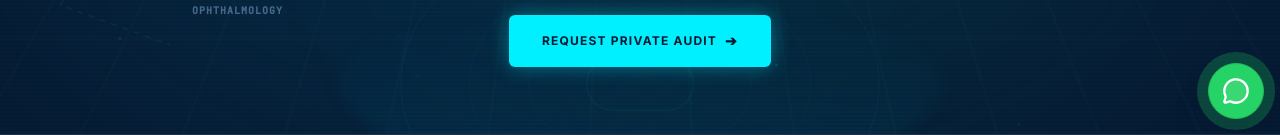
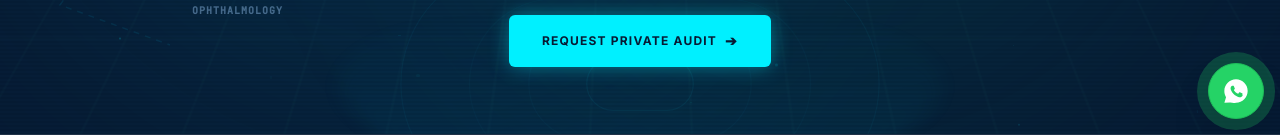
Before and after one commit to rupandas887-design/Healthcare-Creative-Agency, a React (Vite) app: page / in a window 1280 px wide. Shown: the part 665-800 px from the top of the page. Built offline with nearby package versions, Linux system fonts and the light colour scheme.

Commit message:
feat: replace WhatsApp icons with custom SVG
Replaced Lucide-react icons with custom WhatsApp SVG assets to ensure consistent branding and branding-compliant visual representation across the portal.

```diff
--- a/src/App.tsx
+++ b/src/App.tsx
@@ -8,7 +8,7 @@ import BookingForm from "./components/BookingForm";
 import Footer from "./components/Footer";
 import ScrollReveal from "./components/ScrollReveal";
 import { motion, AnimatePresence } from "motion/react";
-import { Activity, ChevronRight, Sparkles, Menu, X, MessageCircle } from "lucide-react";
+import { Activity, ChevronRight, Sparkles, Menu, X } from "lucide-react";
 
 export default function App() {
   const [logs, setLogs] = useState<TrackingEventLog[]>([]);
@@ -516,7 +516,13 @@ Thank you.`;
           onClick={() => handleLogEvent("WhatsApp Chat Clicked", "Contact", "Floating WhatsApp Button Clicked")}
           className="relative flex items-center justify-center w-14 h-14 bg-[#25D366] text-white rounded-full shadow-2xl transition-shadow cursor-pointer border border-[#1ebd59] z-10"
         >
-          <MessageCircle className="h-7 w-7 text-white fill-white/10" />
+          <svg
+            viewBox="0 0 24 24"
+            fill="currentColor"
+            className="h-7 w-7 text-white"
+          >
+            <path d="M12.004 2C6.48 2 2 6.48 2 12.004c0 1.908.533 3.7 1.461 5.253L2.04 22l4.89-.1.284-.131A9.923 9.923 0 0012.004 22c5.523 0 10.004-4.48 10.004-10.004C22.008 6.48 17.527 2 12.004 2zm5.795 13.918c-.254.712-1.254 1.3-1.744 1.385-.472.083-.938.165-3.05-.668-2.695-1.06-4.43-3.805-4.562-3.985-.132-.18-1.071-1.425-1.071-2.717s.672-1.92.933-2.186c.26-.266.567-.333.756-.333h.538c.17 0 .398.004.586.417.202.443.689 1.68.747 1.796.058.117.098.253.02.408-.078.156-.117.253-.234.39-.117.137-.253.307-.361.413-.122.12-.25.25-.107.49.142.24.63 1.03 1.353 1.67.933.826 1.718 1.082 1.964 1.205.246.123.388.103.533-.064.145-.167.625-.727.791-.975.166-.248.332-.208.558-.125.226.083 1.432.676 1.678.8.246.124.41.186.47.289.06.103.06.598-.194 1.31z" />
+          </svg>
         </motion.a>
       </div>
 
--- a/src/components/Footer.tsx
+++ b/src/components/Footer.tsx
@@ -1,5 +1,5 @@
 import React from "react";
-import { Linkedin, Mail, MessageSquare, Shield, Lock, FileText, Globe } from "lucide-react";
+import { Linkedin, Mail, Shield, Lock, FileText, Globe } from "lucide-react";
 
 interface FooterProps {
   onLogEvent: (action: string, category: string, label: string) => void;
@@ -69,7 +69,13 @@ Thank you.`;
               onClick={handleWhatappClick}
               className="flex items-center gap-2 hover:text-emerald-400 cursor-pointer transition-colors outline-none text-left"
             >
-              <MessageSquare className="h-4.5 w-4.5 text-emerald-500 shrink-0" />
+              <svg
+                viewBox="0 0 24 24"
+                fill="currentColor"
+                className="h-4.5 w-4.5 text-emerald-500 shrink-0"
+              >
+                <path d="M12.004 2C6.48 2 2 6.48 2 12.004c0 1.908.533 3.7 1.461 5.253L2.04 22l4.89-.1.284-.131A9.923 9.923 0 0012.004 22c5.523 0 10.004-4.48 10.004-10.004C22.008 6.48 17.527 2 12.004 2zm5.795 13.918c-.254.712-1.254 1.3-1.744 1.385-.472.083-.938.165-3.05-.668-2.695-1.06-4.43-3.805-4.562-3.985-.132-.18-1.071-1.425-1.071-2.717s.672-1.92.933-2.186c.26-.266.567-.333.756-.333h.538c.17 0 .398.004.586.417.202.443.689 1.68.747 1.796.058.117.098.253.02.408-.078.156-.117.253-.234.39-.117.137-.253.307-.361.413-.122.12-.25.25-.107.49.142.24.63 1.03 1.353 1.67.933.826 1.718 1.082 1.964 1.205.246.123.388.103.533-.064.145-.167.625-.727.791-.975.166-.248.332-.208.558-.125.226.083 1.432.676 1.678.8.246.124.41.186.47.289.06.103.06.598-.194 1.31z" />
+              </svg>
               <span>Secure WhatsApp Hotline</span>
             </button>
 
```
